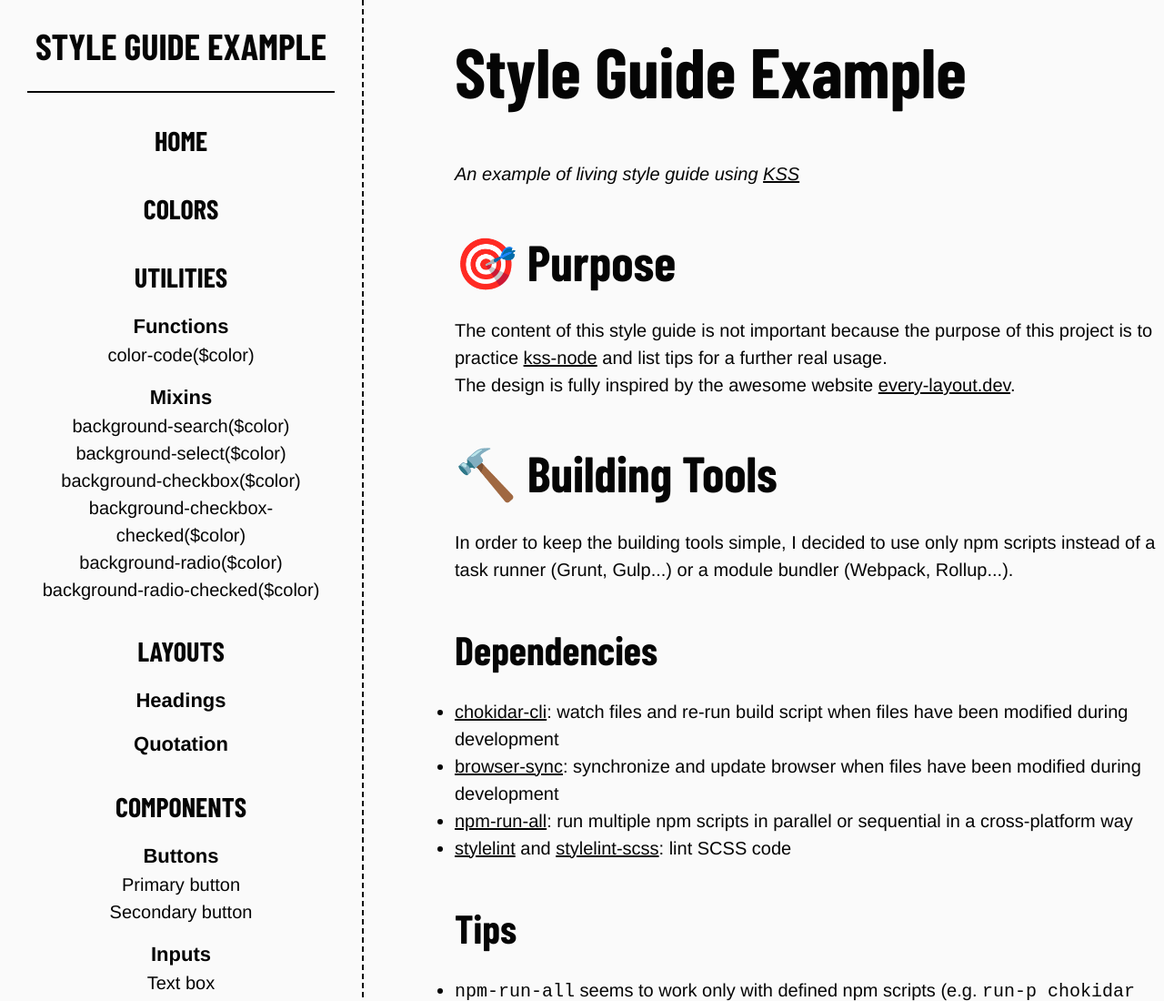
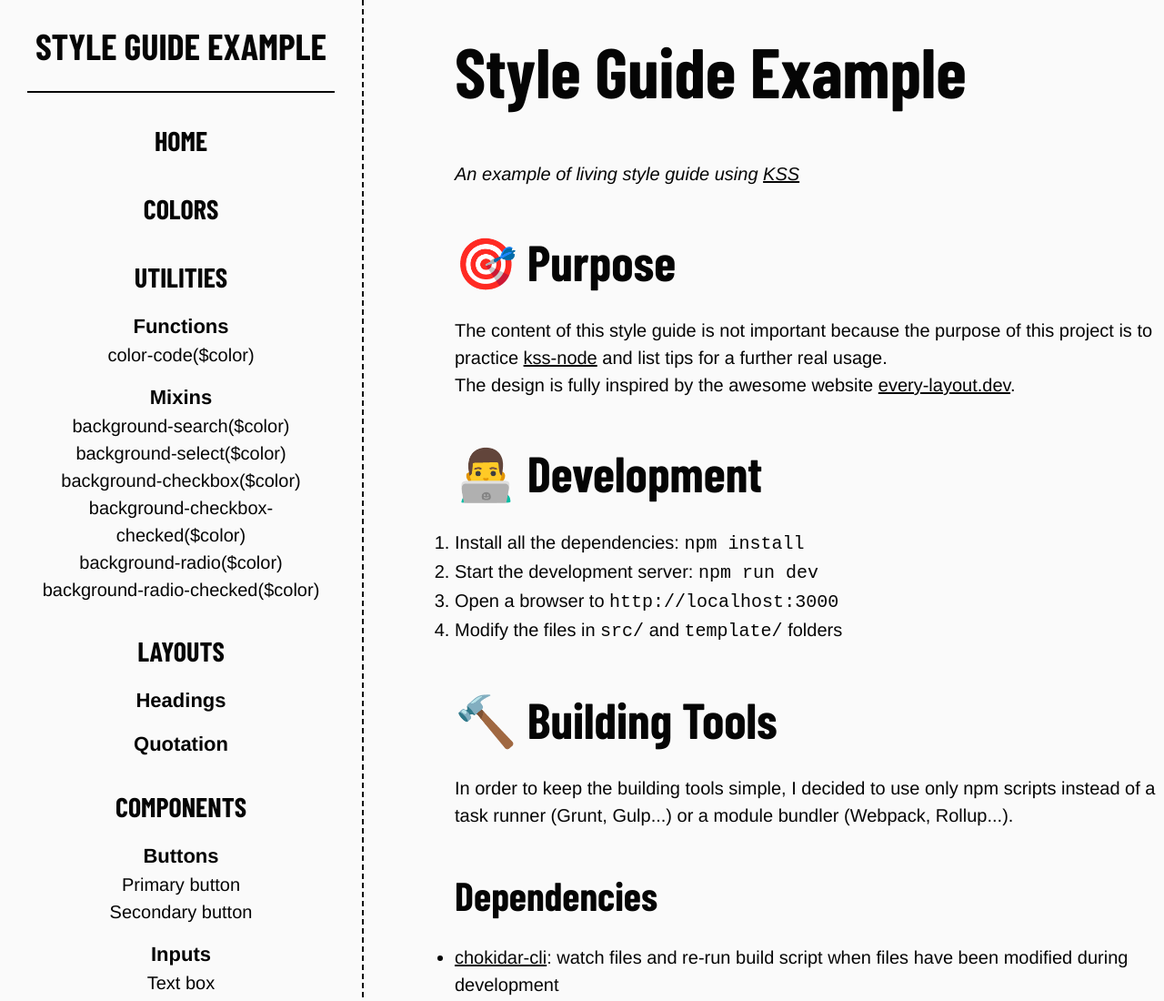
Before and after one commit to VictorCazanave/styleguide-example, a website: page docs/index.html in a window 1280 px wide. Shown: the top 1100 px of the page at 91% size. Drawn offline with nearby package versions, Linux system fonts and the light colour scheme.

Commit message:
Generate style guide

```diff
--- a/docs/index.html
+++ b/docs/index.html
@@ -187,6 +187,13 @@
 <h2>🎯 Purpose</h2>
 <p>The content of this style guide is not important because the purpose of this project is to practice <a href="https://www.npmjs.com/package/kss">kss-node</a> and list tips for a further real usage.</p>
 <p>The design is fully inspired by the awesome website <a href="https://every-layout.dev">every-layout.dev</a>.</p>
+<h2>👨‍💻 Development</h2>
+<ol>
+<li>Install all the dependencies: <code>npm install</code></li>
+<li>Start the development server: <code>npm run dev</code></li>
+<li>Open a browser to <code>http://localhost:3000</code></li>
+<li>Modify the files in <code>src/</code> and <code>template/</code> folders</li>
+</ol>
 <h2>🔨 Building Tools</h2>
 <p>In order to keep the building tools simple, I decided to use only npm scripts instead of a task runner (Grunt, Gulp...) or a module bundler (Webpack, Rollup...).</p>
 <h3>Dependencies</h3>
```
